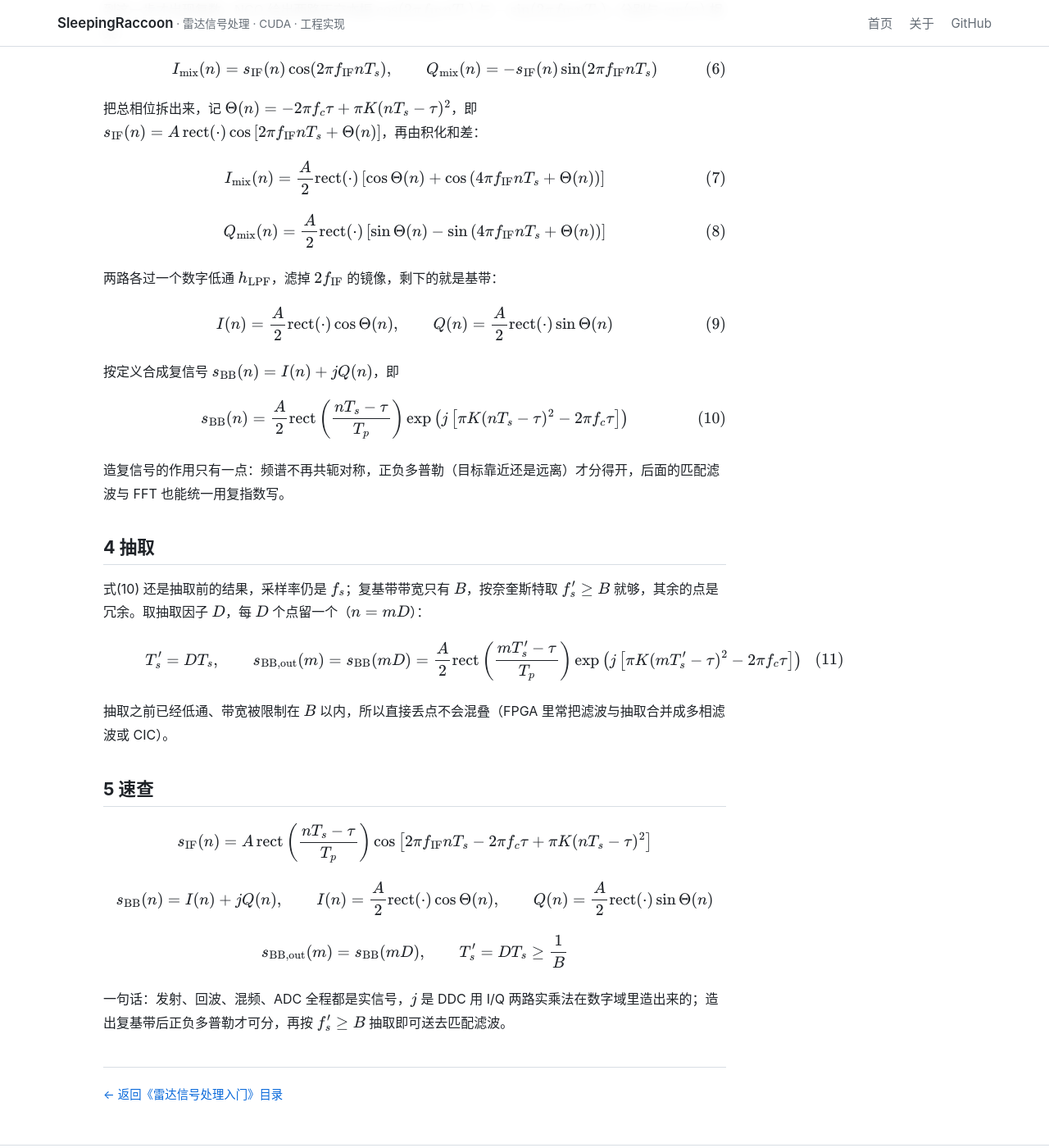
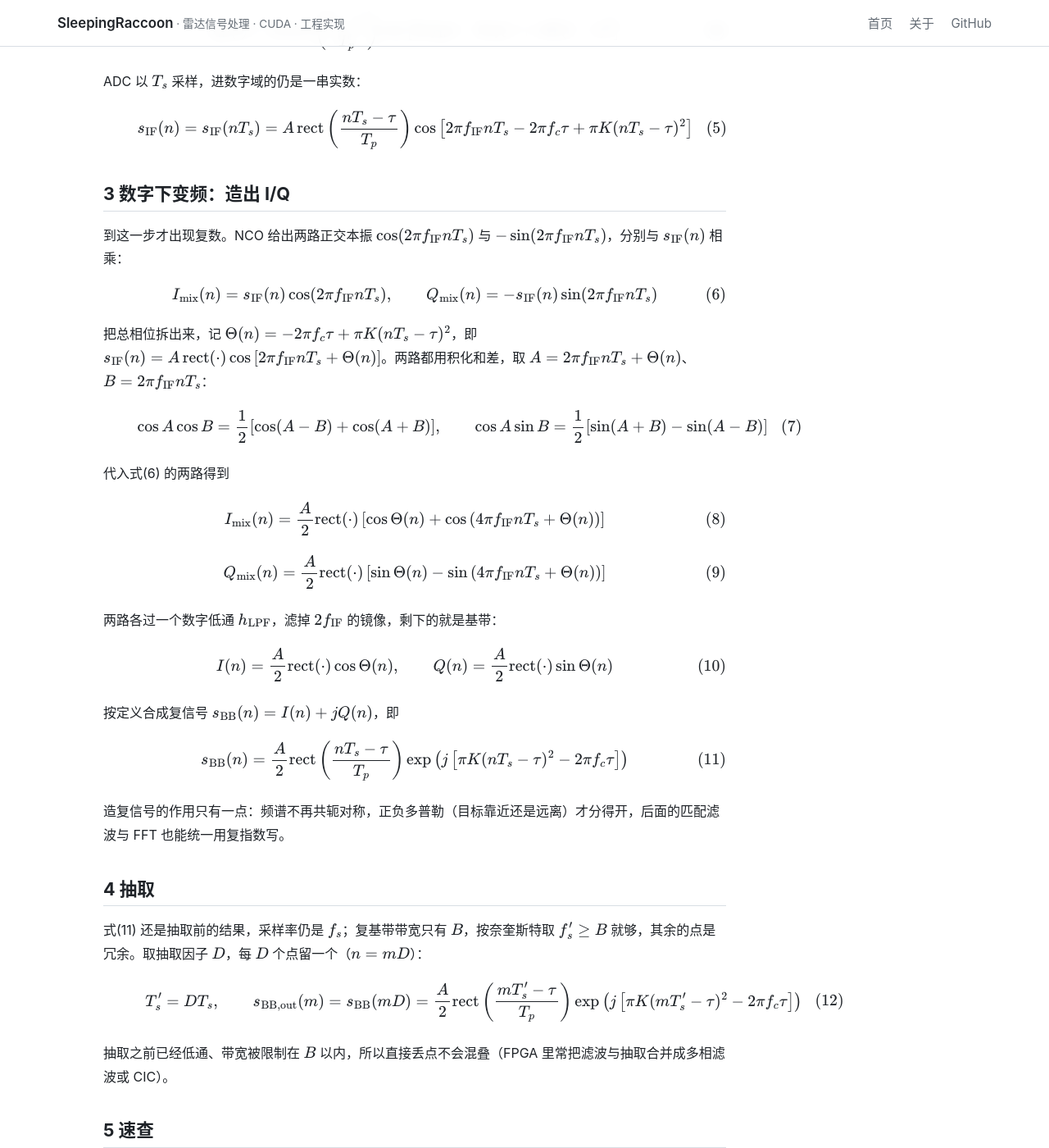
Before and after one commit to SleepingRaccoon/SleepingRaccoon.github.io, a Jekyll site: the page built from _radar/13_中频采样_数字下变频.md, in a window 1280 px wide and 1400 px high, scrolled down 1553 px. Shown: the whole window at 82% size. Built offline with Jekyll 4.4.1, drawn with Linux system fonts in a browser that asks for light colours; formulas are drawn with MathJax 3.

Commit message:
docs(13): I/Q 展开前补上积化和差公式（式(7)），后续编号顺移

```diff
--- a/_radar/13_中频采样_数字下变频.md
+++ b/_radar/13_中频采样_数字下变频.md
@@ -11,15 +11,23 @@ ADC 之前全是实信号（正余弦函数，不含 $j$），进入数字域之
 *   $f_{\mathrm{LO}}$：本振频率；
 *   $f_{\mathrm{IF}} = f_c - f_{\mathrm{LO}}$：中频；
 *   $K$：LFM 调频斜率；
-*   $T_p$：脉宽；$B = \lvert K\rvert T_p$：带宽；
+*   $T_p$：脉宽；
+*   $B = \lvert K\rvert T_p$：带宽；
 *   $R$：目标斜距；
 *   $\tau = 2R/c$：回波时延；
 *   $A$：回波幅度（含衰减与链路增益）；
-*   $T_s$：采样周期；$f_s = 1/T_s$：采样率；$n$：采样序号；
-*   $D$：抽取因子；$T_s^{\prime} = DT_s$：抽取后的采样周期；$m$：抽取后的采样序号；
-*   $h_{\mathrm{LPF}}$：数字低通滤波器；$\ast$：卷积；
+*   $T_s$：采样周期；
+*   $f_s = 1/T_s$：采样率；
+*   $n$：采样序号；
+*   $D$：抽取因子；
+*   $T_s^{\prime} = DT_s$：抽取后的采样周期；
+*   $m$：抽取后的采样序号；
+*   $h_{\mathrm{LPF}}$：数字低通滤波器；
+*   $\ast$：卷积；
 *   $s_{\mathrm{RF,TX}}, s_{\mathrm{RF,RX}}$：发射、接收的实射频信号；
-*   $s_{\mathrm{LO}}$：本振；$s_{\mathrm{IF}}$：实中频信号；$s_{\mathrm{BB}}$：复基带信号。
+*   $s_{\mathrm{LO}}$：本振；
+*   $s_{\mathrm{IF}}$：实中频信号；
+*   $s_{\mathrm{BB}}$：复基带信号。
 
 ## 2 模拟链路：从发射到中频采样
 发射基带经 DAC 输出的是实电压，写成实余弦：
@@ -59,35 +67,41 @@ $$
 I_{\mathrm{mix}}(n) = s_{\mathrm{IF}}(n) \cos(2\pi f_{\mathrm{IF}} nT_s),\qquad Q_{\mathrm{mix}}(n) = -s_{\mathrm{IF}}(n) \sin(2\pi f_{\mathrm{IF}} nT_s) \tag{6}
 $$
 
-把总相位拆出来，记 $\Theta(n) = -2\pi f_c \tau + \pi K (nT_s-\tau)^2$，即 $s_{\mathrm{IF}}(n) = A \operatorname{rect}(\cdot)\cos\left[2\pi f_{\mathrm{IF}} nT_s + \Theta(n)\right]$，再由积化和差：
+把总相位拆出来，记 $\Theta(n) = -2\pi f_c \tau + \pi K (nT_s-\tau)^2$，即 $s_{\mathrm{IF}}(n) = A \operatorname{rect}(\cdot)\cos\left[2\pi f_{\mathrm{IF}} nT_s + \Theta(n)\right]$。两路都用积化和差，取 $A = 2\pi f_{\mathrm{IF}} nT_s + \Theta(n)$、$B = 2\pi f_{\mathrm{IF}} nT_s$：
 
 $$
-I_{\mathrm{mix}}(n) = \frac{A}{2}\operatorname{rect}(\cdot)\left[\cos\Theta(n) + \cos\left(4\pi f_{\mathrm{IF}} nT_s + \Theta(n)\right)\right] \tag{7}
+\cos A\cos B = \frac{1}{2}\left[\cos(A-B) + \cos(A+B)\right],\qquad \cos A\sin B = \frac{1}{2}\left[\sin(A+B) - \sin(A-B)\right] \tag{7}
+$$
+
+代入式(6) 的两路得到
+
+$$
+I_{\mathrm{mix}}(n) = \frac{A}{2}\operatorname{rect}(\cdot)\left[\cos\Theta(n) + \cos\left(4\pi f_{\mathrm{IF}} nT_s + \Theta(n)\right)\right] \tag{8}
 $$
 
 $$
-Q_{\mathrm{mix}}(n) = \frac{A}{2}\operatorname{rect}(\cdot)\left[\sin\Theta(n) - \sin\left(4\pi f_{\mathrm{IF}} nT_s + \Theta(n)\right)\right] \tag{8}
+Q_{\mathrm{mix}}(n) = \frac{A}{2}\operatorname{rect}(\cdot)\left[\sin\Theta(n) - \sin\left(4\pi f_{\mathrm{IF}} nT_s + \Theta(n)\right)\right] \tag{9}
 $$
 
 两路各过一个数字低通 $h_{\mathrm{LPF}}$，滤掉 $2f_{\mathrm{IF}}$ 的镜像，剩下的就是基带：
 
 $$
-I(n) = \frac{A}{2}\operatorname{rect}(\cdot)\cos\Theta(n),\qquad Q(n) = \frac{A}{2}\operatorname{rect}(\cdot)\sin\Theta(n) \tag{9}
+I(n) = \frac{A}{2}\operatorname{rect}(\cdot)\cos\Theta(n),\qquad Q(n) = \frac{A}{2}\operatorname{rect}(\cdot)\sin\Theta(n) \tag{10}
 $$
 
 按定义合成复信号 $s_{\mathrm{BB}}(n) = I(n) + jQ(n)$，即
 
 $$
-s_{\mathrm{BB}}(n) = \frac{A}{2}\operatorname{rect}\left(\frac{nT_s-\tau}{T_p}\right)\exp\left(j\left[\pi K (nT_s-\tau)^2 - 2\pi f_c \tau\right]\right) \tag{10}
+s_{\mathrm{BB}}(n) = \frac{A}{2}\operatorname{rect}\left(\frac{nT_s-\tau}{T_p}\right)\exp\left(j\left[\pi K (nT_s-\tau)^2 - 2\pi f_c \tau\right]\right) \tag{11}
 $$
 
 造复信号的作用只有一点：频谱不再共轭对称，正负多普勒（目标靠近还是远离）才分得开，后面的匹配滤波与 FFT 也能统一用复指数写。
 
 ## 4 抽取
-式(10) 还是抽取前的结果，采样率仍是 $f_s$；复基带带宽只有 $B$，按奈奎斯特取 $f_s^{\prime} \ge B$ 就够，其余的点是冗余。取抽取因子 $D$，每 $D$ 个点留一个（$n = mD$）：
+式(11) 还是抽取前的结果，采样率仍是 $f_s$；复基带带宽只有 $B$，按奈奎斯特取 $f_s^{\prime} \ge B$ 就够，其余的点是冗余。取抽取因子 $D$，每 $D$ 个点留一个（$n = mD$）：
 
 $$
-T_s^{\prime} = DT_s,\qquad s_{\mathrm{BB,out}}(m) = s_{\mathrm{BB}}(mD) = \frac{A}{2}\operatorname{rect}\left(\frac{mT_s^{\prime}-\tau}{T_p}\right)\exp\left(j\left[\pi K (mT_s^{\prime}-\tau)^2 - 2\pi f_c \tau\right]\right) \tag{11}
+T_s^{\prime} = DT_s,\qquad s_{\mathrm{BB,out}}(m) = s_{\mathrm{BB}}(mD) = \frac{A}{2}\operatorname{rect}\left(\frac{mT_s^{\prime}-\tau}{T_p}\right)\exp\left(j\left[\pi K (mT_s^{\prime}-\tau)^2 - 2\pi f_c \tau\right]\right) \tag{12}
 $$
 
 抽取之前已经低通、带宽被限制在 $B$ 以内，所以直接丢点不会混叠（FPGA 里常把滤波与抽取合并成多相滤波或 CIC）。
```
